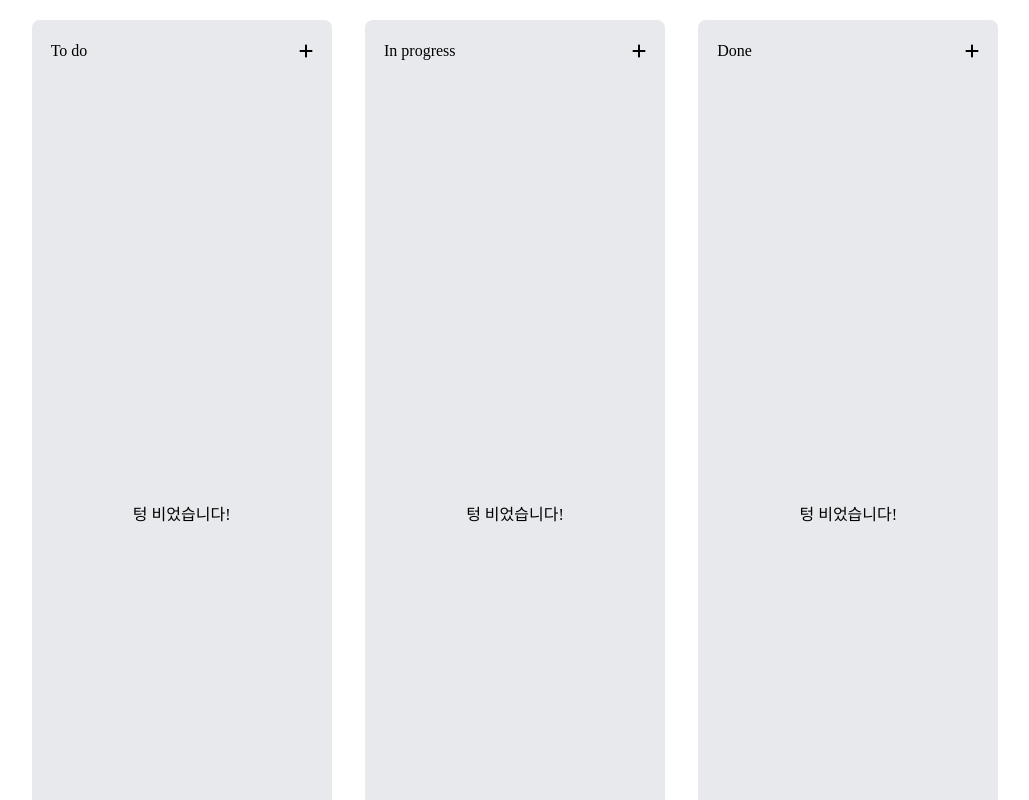
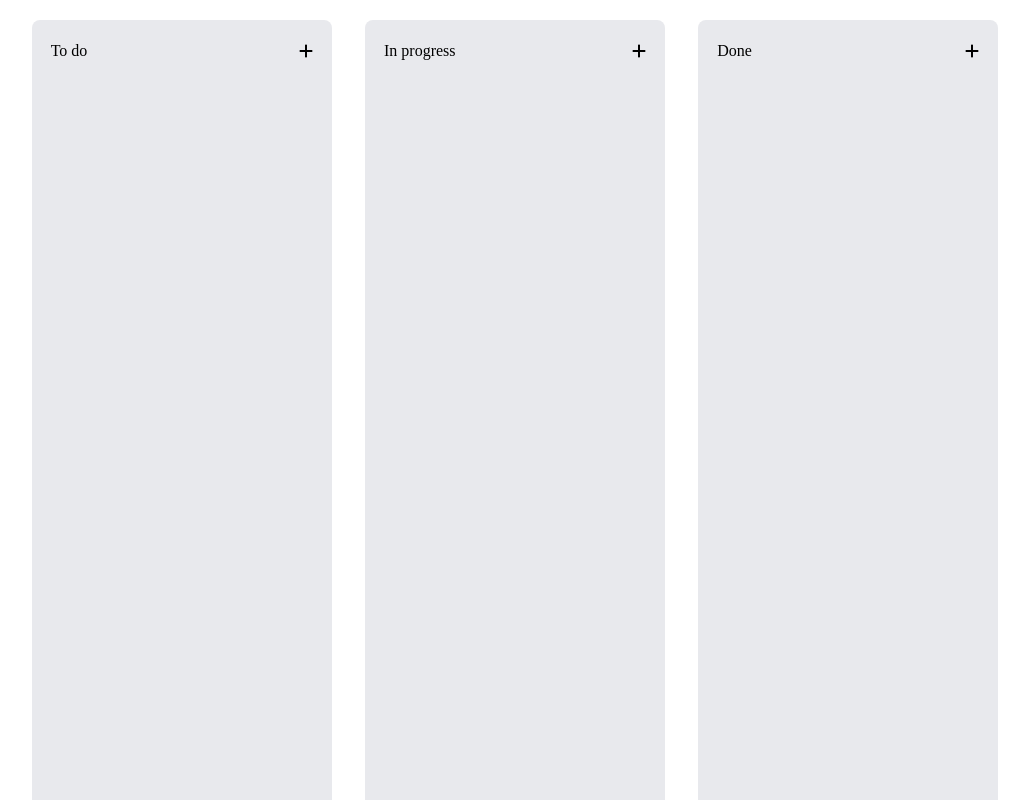
Before and after one commit to BByungs/kanbanboardmission, a React (Create React App) app: page / in a window 1280 px wide. Shown: the top 800 px of the page, without its empty margins (125-1154 px from the left). Built offline with nearby package versions, Linux system fonts and the light colour scheme.

Commit message:
refactor: empty 컴포넌트 제거 후 적용

```diff
--- a/src/components/Board/index.tsx
+++ b/src/components/Board/index.tsx
@@ -1,6 +1,5 @@
 import { Container, PlusIcon, Header } from './style';
 import { CardType } from 'src/types/CardType';
-import Empty from 'src/components/empty';
 import Card from 'src/components/Card';
 import { faPlus } from '@fortawesome/free-solid-svg-icons';
 import { useState } from 'react';
@@ -16,21 +15,18 @@ const Board = (props: BoardProps): JSX.Element => {
   const handleAdd = () => {
     setAddOpen((prev) => !prev);
   };
-
   return (
-    <Container>
-      <Header>
+    <Container className="container" draggable="true">
+      <Header id="header">
         <h1>{props.progress}</h1>
         <PlusIcon icon={faPlus} onClick={handleAdd} />
       </Header>
       {addOpen && (
         <SubmitCard setAddOpen={setAddOpen} progress={props.progress} />
       )}
-      {!props.list.length ? (
-        <Empty />
-      ) : (
-        props.list.map((card) => <Card key={card.id} card={card} />)
-      )}
+      {props.list.map((card) => (
+        <Card key={card.id} card={card} />
+      ))}
     </Container>
   );
 };
--- a/src/components/empty.tsx
+++ /dev/null
@@ -1,11 +0,0 @@
-import styled from 'styled-components';
-
-const Empty = (): JSX.Element => {
-  return <Container>텅 비었습니다!</Container>;
-};
-
-const Container = styled.div`
-  margin: auto;
-`;
-
-export default Empty;
```
